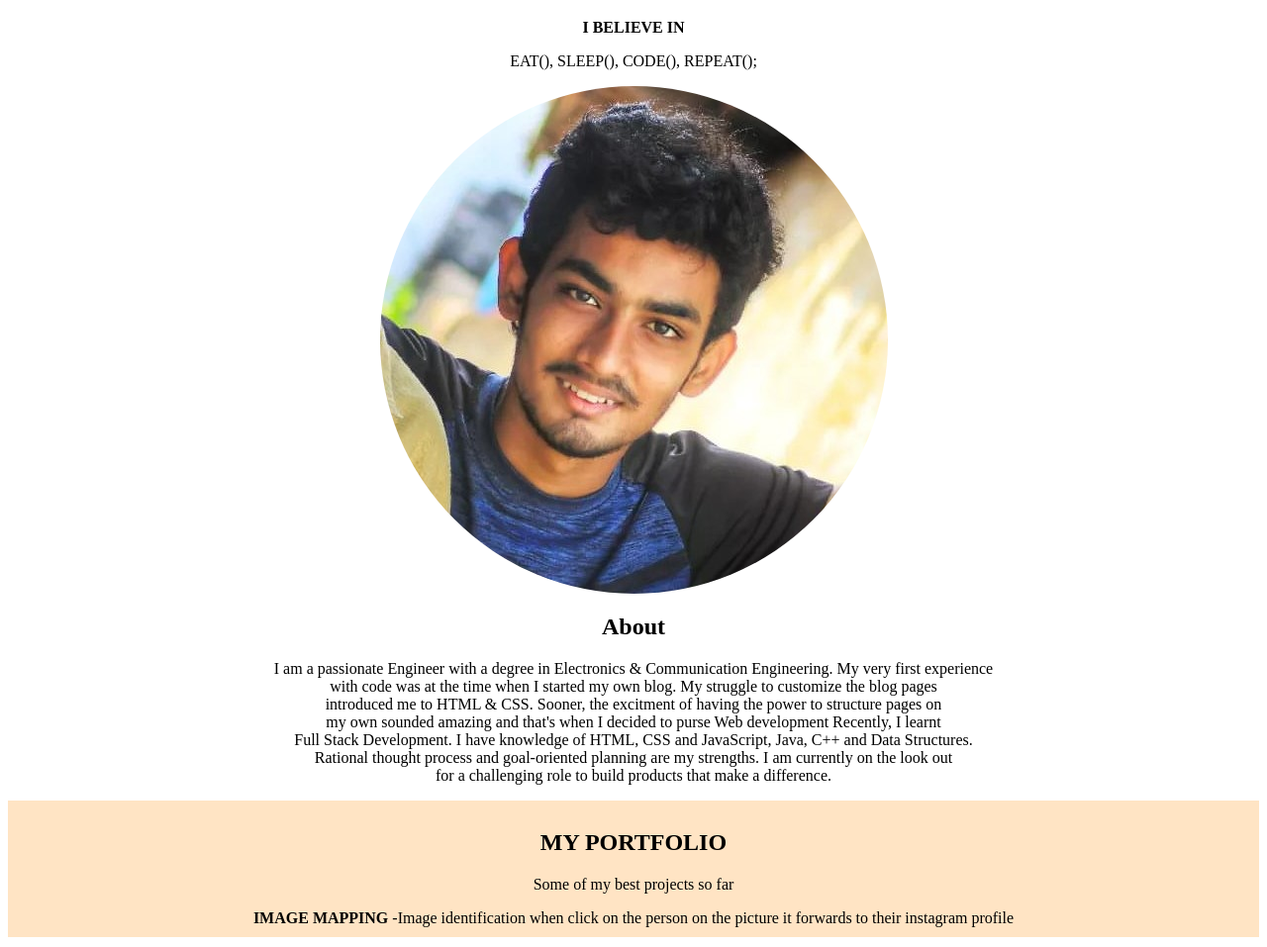
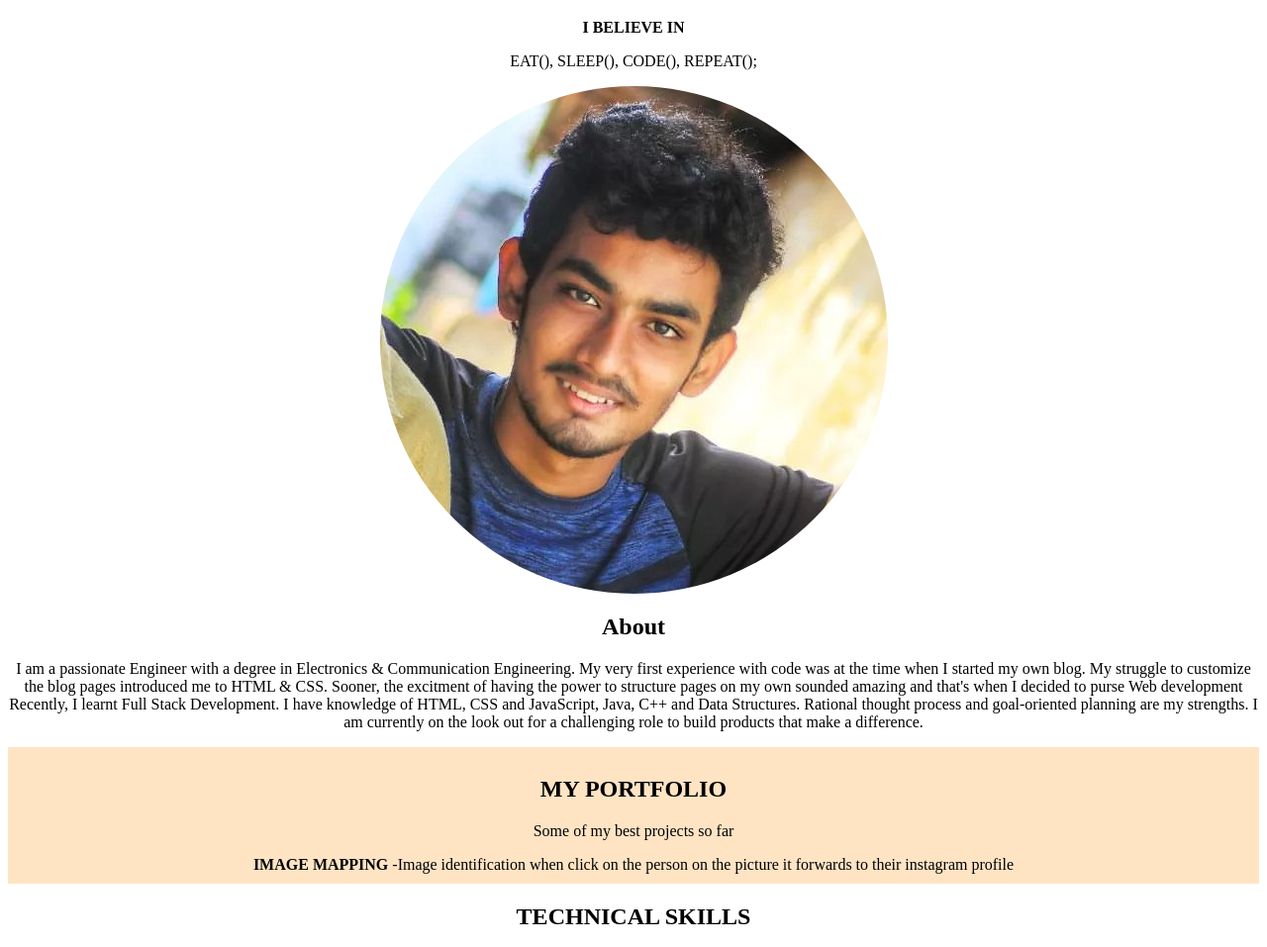
Before and after one commit to Shanmukha-Naidu/Shanmukha-krishna-srinadh, a plain HTML site: page Portfolio/Portfolio.html in a window 1280 px wide. Shown: the part 283-1240 px from the top of the page at 99% size. Drawn offline with Linux system fonts and the light colour scheme.

Commit message:
Update Portfolio.html

```diff
--- a/Portfolio/Portfolio.html
+++ b/Portfolio/Portfolio.html
@@ -25,7 +25,7 @@
     </div>
     <div id="three">
         <h2>About</h2>
-        <p>I am a passionate Engineer with a degree in Electronics & Communication Engineering. My very first experience <br>with code was at the time when I started my own blog. My struggle to customize the blog pages <br> introduced me to HTML & CSS. Sooner, the excitment of having the power to structure pages on <br> my own sounded amazing and that's when I decided to purse Web development Recently, I learnt <br> Full Stack Development. I have knowledge of HTML, CSS and JavaScript, Java, C++ and Data Structures. <br> Rational thought process and goal-oriented planning are my strengths. I am currently on the look out <br> for a challenging role to build products that make a difference.</p>
+        <p>I am a passionate Engineer with a degree in Electronics & Communication Engineering. My very first experience with code was at the time when I started my own blog. My struggle to customize the blog pages  introduced me to HTML & CSS. Sooner, the excitment of having the power to structure pages on  my own sounded amazing and that's when I decided to purse Web development Recently, I learnt  Full Stack Development. I have knowledge of HTML, CSS and JavaScript, Java, C++ and Data Structures. Rational thought process and goal-oriented planning are my strengths. I am currently on the look out  for a challenging role to build products that make a difference.</p>
 
     </div>
     <div id="four" style="background-color: bisque;padding-top: 10px;padding-bottom: 10px;">
```
